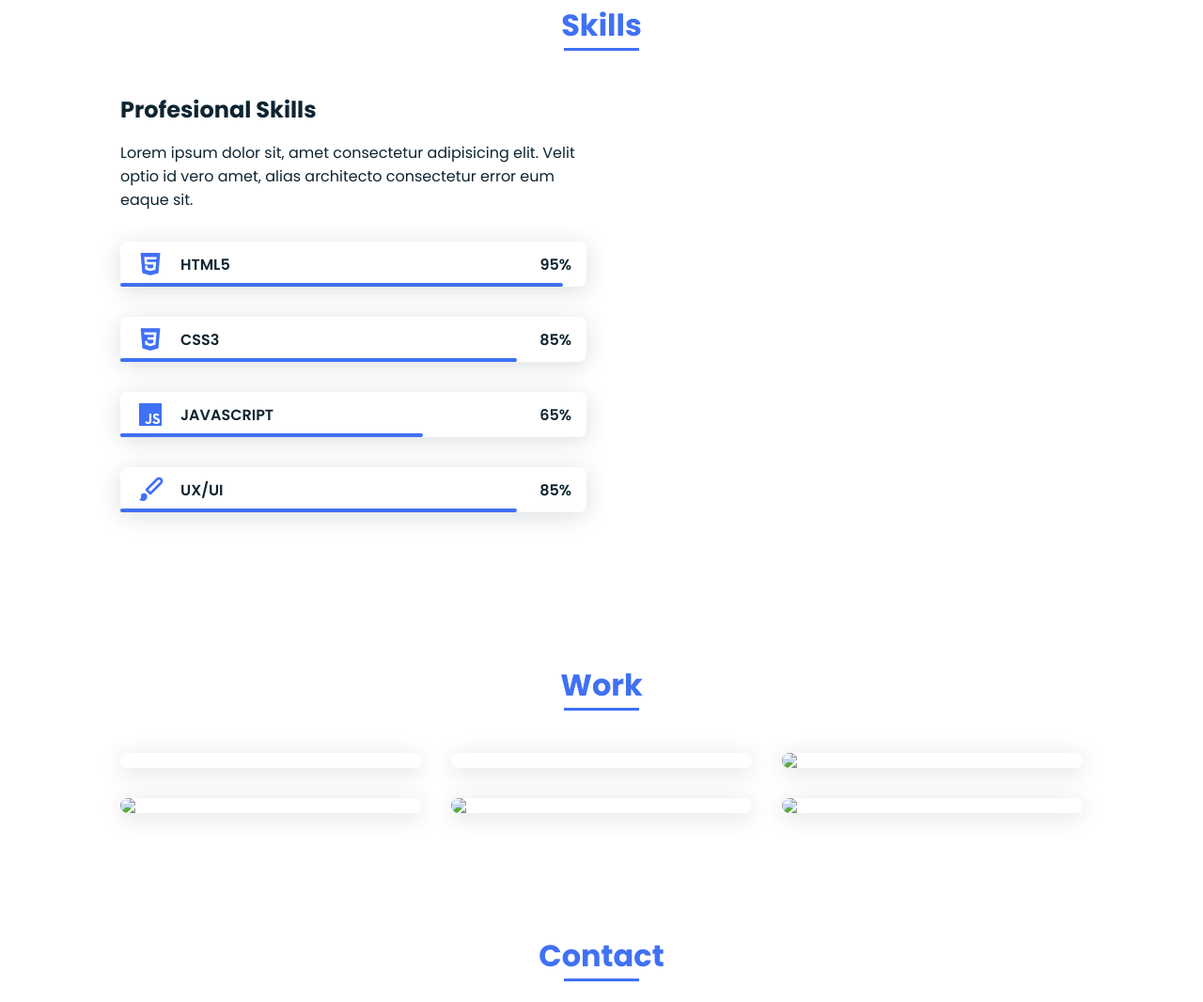
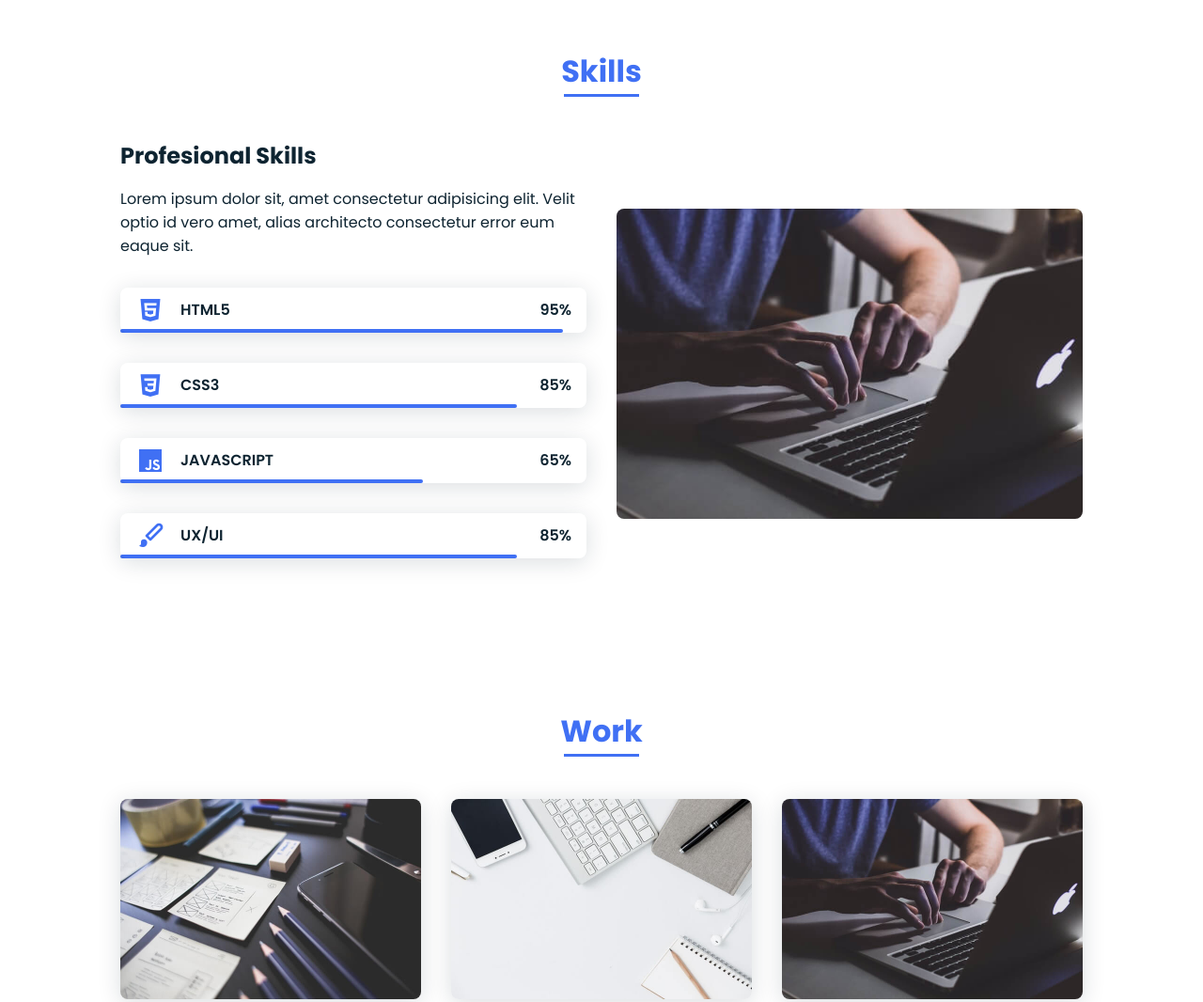
Before and after one commit to mahatab-ahmed/mywebsite, a plain HTML site: page index.html in a window 1280 px wide. Shown: the part 1252-2318 px from the top of the page at 94% size. Drawn offline with nearby package versions, Linux system fonts and the light colour scheme.

Commit message:
Update index.html

```diff
--- a/index.html
+++ b/index.html
@@ -54,7 +54,7 @@
             </div>
 
             <div class="home__img">
-                <img src="DSC_1473-1.jpg" alt="">
+                <img src="assets/DSC_1473-1.jpg" alt="">
             </div>
         </section>
 
@@ -64,7 +64,7 @@
 
             <div class="about__container bd-grid">
                 <div class="about__img">
-                    <img src="DSC_1473-1.jpg" alt="">
+                    <img src="assets/DSC_1473-1.jpg" alt="">
                 </div>
 
                 <div>
@@ -133,7 +133,7 @@
                 </div>
 
                 <div>
-                    <img src="work3.jpg" alt="" class="skills__img">
+                    <img src="assets/work3.jpg" alt="" class="skills__img">
                 </div>
             </div>
         </section>
@@ -144,22 +144,22 @@
 
             <div class="work__container bd-grid">
                 <div class="work__img">
-                    <img src="work1.jpg" alt="">
+                    <img src="assets/work1.jpg" alt="">
                 </div>
                 <div class="work__img">
-                    <img src="work2.jpg" alt="">
+                    <img src="assets/work2.jpg" alt="">
                 </div>
                 <div class="work__img">
-                    <img src=work3.jpg " alt=" ">
+                    <img src="assets/work3.jpg" alt=" ">
                 </div>
                 <div class="work__img ">
-                    <img src="work4.jpg " alt=" ">
+                    <img src="assets/work4.jpg " alt=" ">
                 </div>
                 <div class="work__img ">
-                    <img src="work5.jpg " alt=" ">
+                    <img src="assets/work5.jpg " alt=" ">
                 </div>
                 <div class="work__img ">
-                    <img src="work6.jpg " alt=" ">
+                    <img src="assets/work6.jpg " alt=" ">
                 </div>
             </div>
         </section>
```
